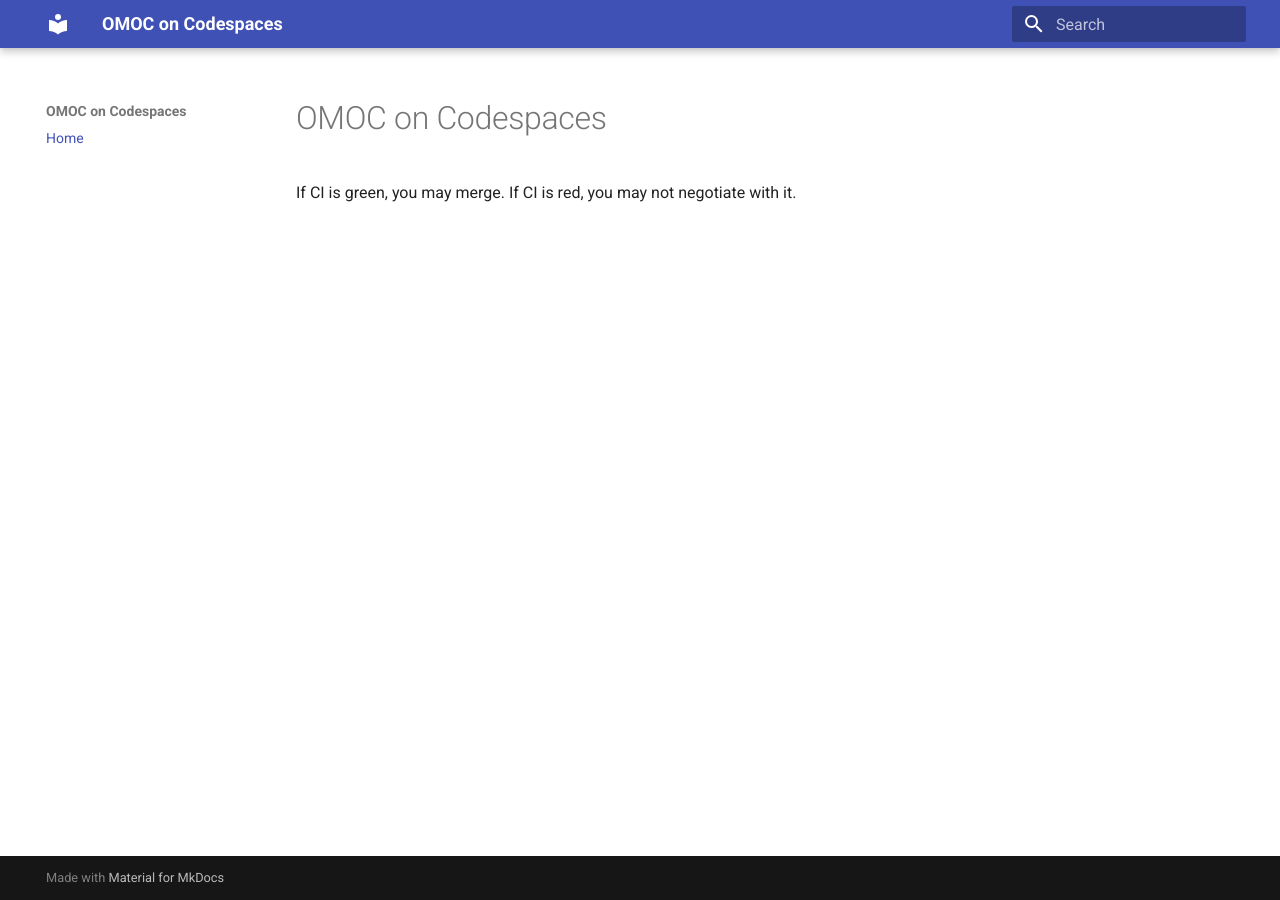
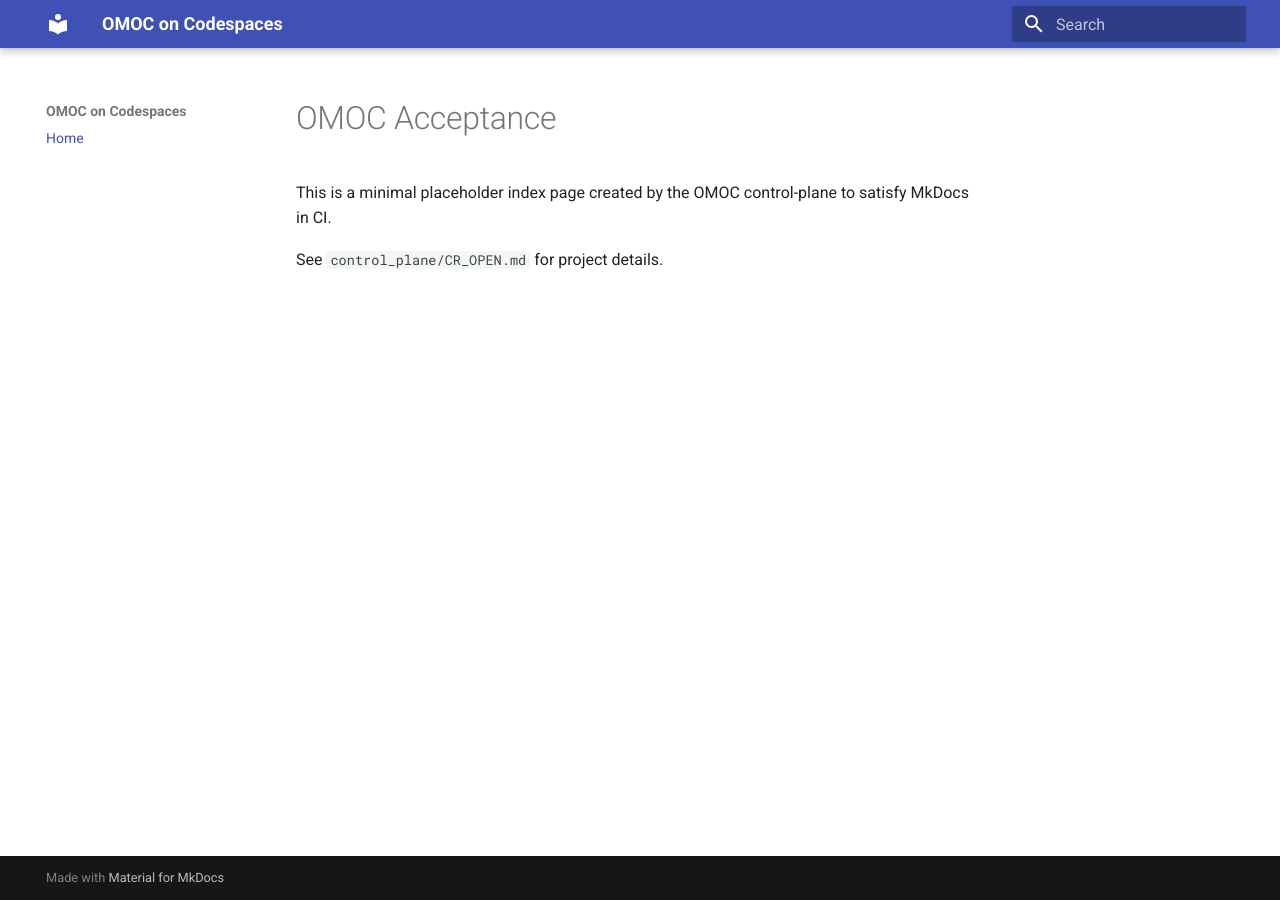
Before and after one commit to Spartoi-development-team/spartoi-project-2, an MkDocs documentation site: the page built from docs/index.md, in a window 1280 px wide. Built offline with MkDocs 1.6.1 and Material for MkDocs 9.7.7, drawn with Linux system fonts in a browser that asks for light colours.

Commit message:
ci: add minimal docs/index.md to satisfy mkdocs in gates (B1 fix)

```diff
--- a/docs/index.md
+++ b/docs/index.md
@@ -1,3 +1,9 @@
-# OMOC on Codespaces
+---
+title: Home
+---
 
-If CI is green, you may merge. If CI is red, you may not negotiate with it.
+# OMOC Acceptance
+
+This is a minimal placeholder index page created by the OMOC control-plane to satisfy MkDocs in CI.
+
+See `control_plane/CR_OPEN.md` for project details.
```
